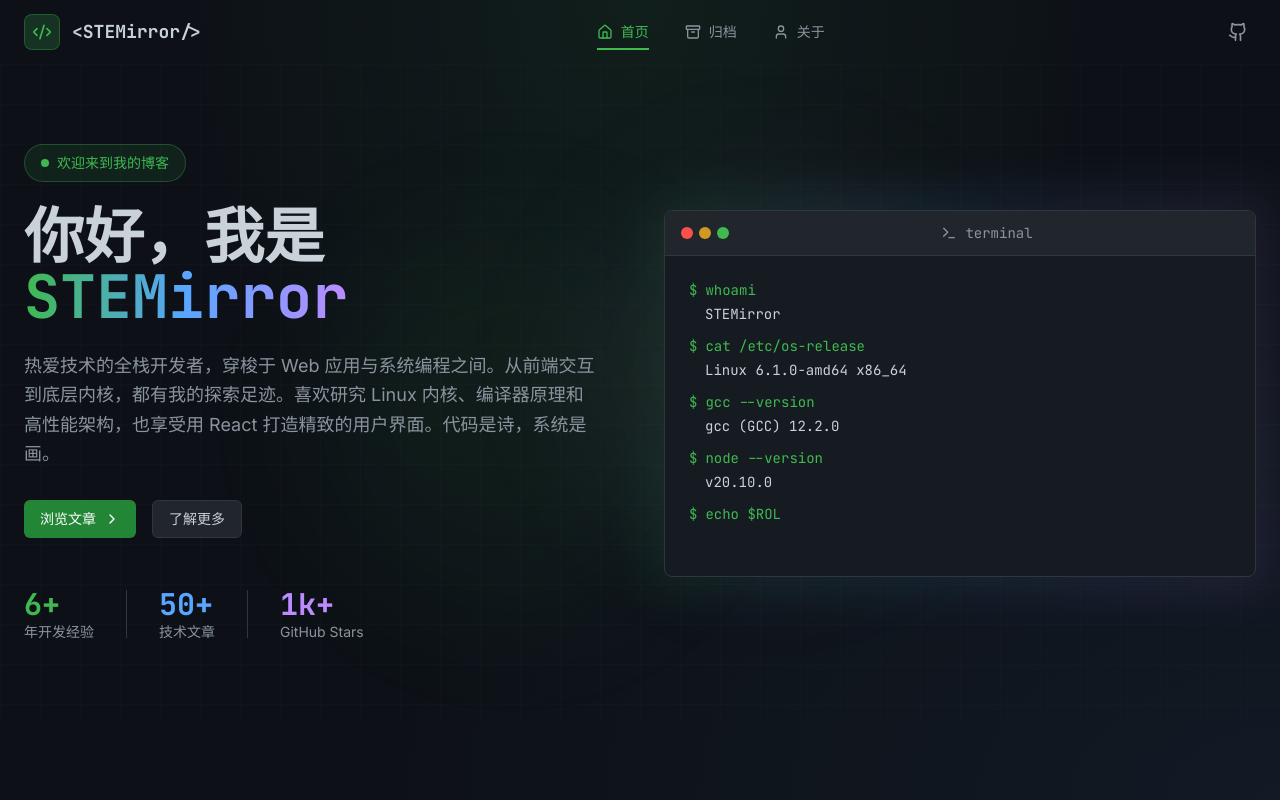
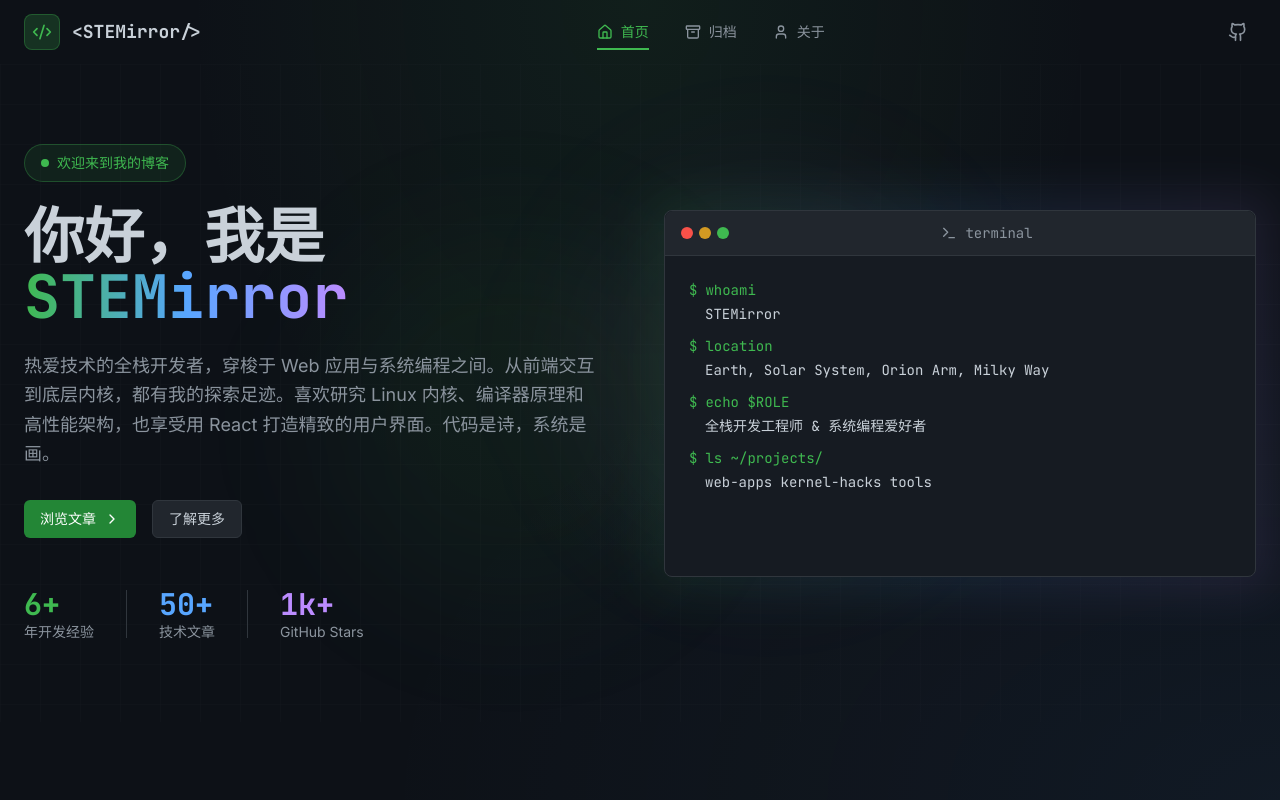
Before and after one commit to mirrorste/myweb, a React (Vite) app: page /#/ in a window 1280 px wide. Shown: the top 800 px of the page. Built offline with nearby package versions, Linux system fonts and the light colour scheme.

Commit message:
feat: 终端新增location命令显示宇宙坐标，优化构建脚本

```diff
--- a/package.json
+++ b/package.json
@@ -5,7 +5,7 @@
   "type": "module",
   "scripts": {
     "dev": "vite",
-    "build": "tsc -b && vite build",
+    "build": "vite build",
     "lint": "eslint .",
     "preview": "vite preview",
     "check": "tsc -b --noEmit"
--- a/src/components/TerminalHero/index.tsx
+++ b/src/components/TerminalHero/index.tsx
@@ -5,9 +5,7 @@ import { profile } from "@/data/profile";
 
 const terminalLines = [
   { prompt: "$ whoami", output: "STEMirror" },
-  { prompt: "$ cat /etc/os-release", output: "Linux 6.1.0-amd64 x86_64" },
-  { prompt: "$ gcc --version", output: "gcc (GCC) 12.2.0" },
-  { prompt: "$ node --version", output: "v20.10.0" },
+  { prompt: "$ location", output: "Earth, Solar System, Orion Arm, Milky Way" },
   { prompt: "$ echo $ROLE", output: "全栈开发工程师 & 系统编程爱好者" },
   { prompt: "$ ls ~/projects/", output: "web-apps  kernel-hacks  tools  ..." },
   { prompt: "$ status", output: "Coding with passion ✨" },
```
